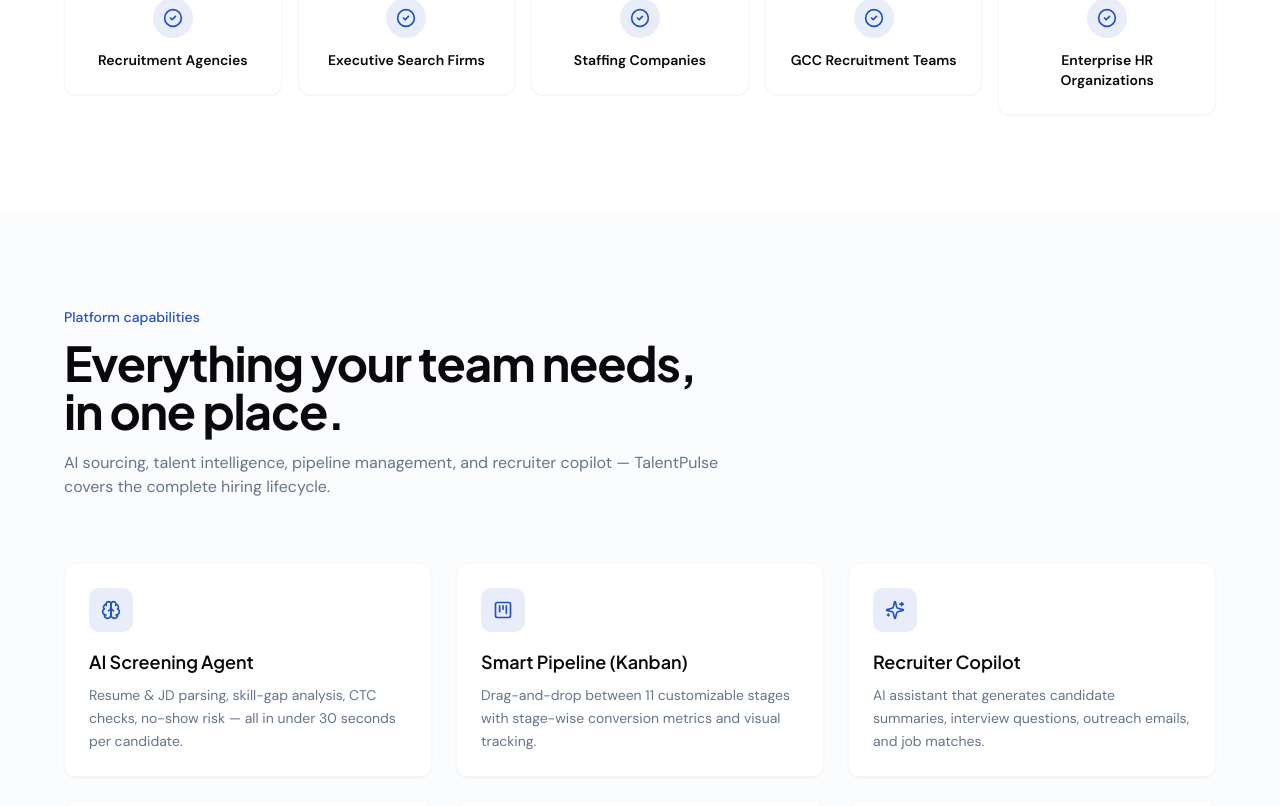
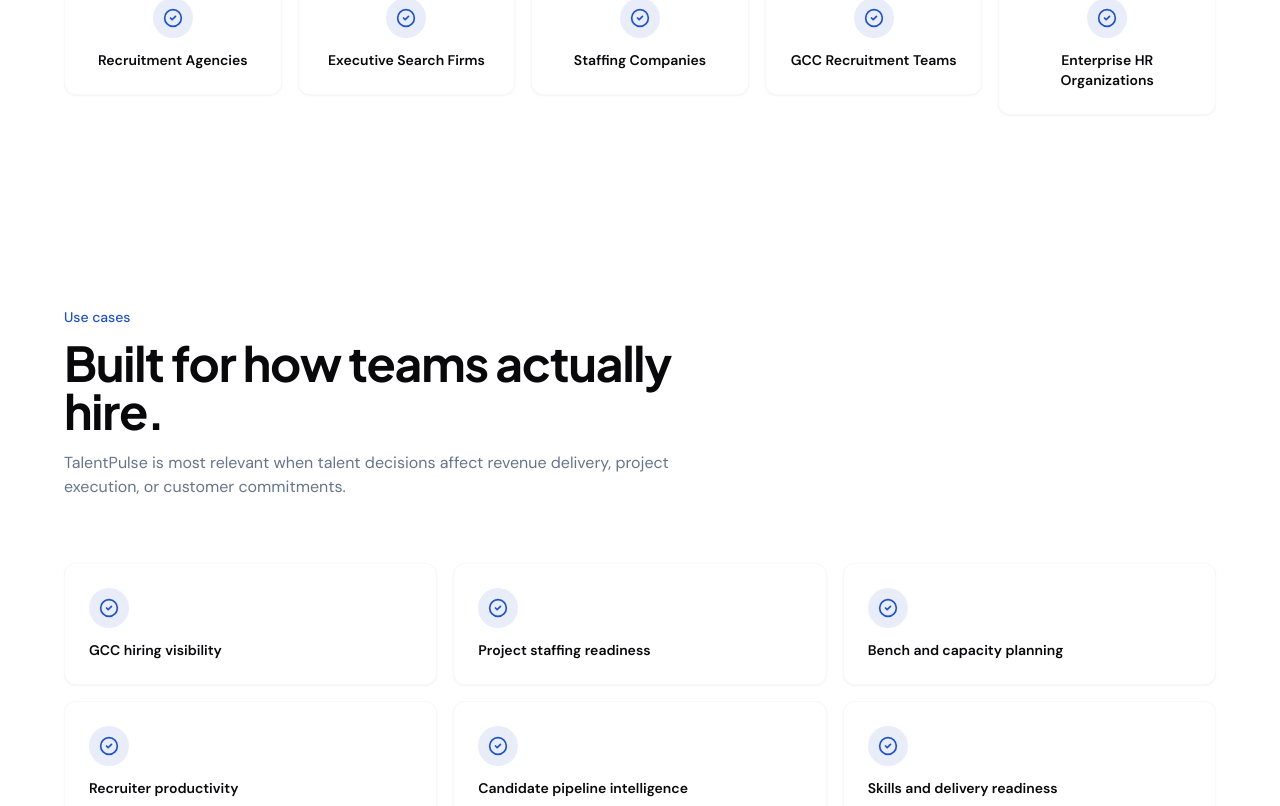
Before and after one commit to mohan69/talentpulse-platform, a Next.js app: page / in a window 1280 px wide. Shown: the part 1991-2797 px from the top of the page. Built offline with nearby package versions, Linux system fonts and the light colour scheme; no server answers.

Commit message:
Align TalentPulse with RightSense operating intelligence

```diff
--- a/app/page.tsx
+++ b/app/page.tsx
@@ -18,6 +18,8 @@
   Clock,
   CheckCircle2,
   Eye,
+  ExternalLink,
+  Layers,
 } from "lucide-react";
 import { FadeIn, Stagger, StaggerItem } from "@/components/ui/animate";
 import { BrandLogo } from "@/components/brand-logo";
@@ -91,8 +93,7 @@
               Hire Faster. Hire Better.<br /><span className="text-primary">At Scale.</span>
             </h1>
             <p className="mt-6 text-lg md:text-xl text-muted-foreground max-w-2xl leading-relaxed">
-              TalentPulse combines AI sourcing, talent intelligence, candidate engagement, screening,
-              recruiter copilots and hiring workflow intelligence into a single platform.
+              Talent intelligence for project-driven, delivery-heavy, and GCC-style teams — connecting delivery readiness, staffing visibility, recruiter productivity, candidate intelligence, project capacity, and skills visibility.
             </p>
             <div className="mt-10 flex flex-wrap gap-3">
               <Link href="/login"><Button size="lg" className="gap-2">Get started <ArrowRight className="h-4 w-4" /></Button></Link>
@@ -214,6 +215,42 @@
         </div>
       </section>
 
+      {/* Use Cases */}
+      <section className="py-24">
+        <div className="mx-auto max-w-[1200px] px-6">
+          <FadeIn>
+            <div className="max-w-2xl">
+              <div className="text-sm font-medium text-primary mb-3">Use cases</div>
+              <h2 className="font-display text-4xl md:text-5xl font-bold tracking-tight">
+                Built for how teams actually hire.
+              </h2>
+              <p className="mt-4 text-muted-foreground">
+                TalentPulse is most relevant when talent decisions affect revenue delivery, project execution, or customer commitments.
+              </p>
+            </div>
+          </FadeIn>
+          <Stagger className="mt-16 grid md:grid-cols-2 lg:grid-cols-3 gap-4">
+            {[
+              "GCC hiring visibility",
+              "Project staffing readiness",
+              "Bench and capacity planning",
+              "Recruiter productivity",
+              "Candidate pipeline intelligence",
+              "Skills and delivery readiness",
+            ].map((item) => (
+              <StaggerItem key={item}>
+                <div className="rounded-xl bg-card p-6 shadow-sm border border-border/30 hover:border-primary/30 hover:shadow-md transition-all h-full">
+                  <div className="h-10 w-10 rounded-full bg-primary/10 text-primary flex items-center justify-center mb-3">
+                    <CheckCircle2 className="h-5 w-5" />
+                  </div>
+                  <div className="font-semibold text-sm">{item}</div>
+                </div>
+              </StaggerItem>
+            ))}
+          </Stagger>
+        </div>
+      </section>
+
       {/* Features */}
       <section id="features" className="py-24 bg-muted/30">
         <div className="mx-auto max-w-[1200px] px-6">
@@ -274,6 +311,40 @@
         </div>
       </section>
 
+      {/* RightSense Ecosystem */}
+      <section className="py-24 bg-muted/30">
+        <div className="mx-auto max-w-[1200px] px-6">
+          <FadeIn>
+            <div className="rounded-2xl bg-card border border-border/40 p-8 md:p-12 shadow-sm max-w-4xl mx-auto text-center">
+              <Layers className="h-10 w-10 text-primary mx-auto mb-4" />
+              <p className="text-xs font-semibold uppercase tracking-widest text-primary mb-2">
+                RightSense ecosystem
+              </p>
+              <h2 className="font-display text-3xl md:text-4xl font-bold tracking-tight text-balance">
+                Part of the RightSense Enterprise Operating Intelligence stack.
+              </h2>
+              <p className="mt-4 text-muted-foreground max-w-2xl mx-auto leading-relaxed">
+                TalentPulse sits alongside PulseIQ and WinsProposal in the RightSense platform family, surfacing talent-specific intelligence — capacity, skills, attrition, productivity — that feeds into the broader Enterprise Truth Map and Executive Cockpit.
+              </p>
+            </div>
+          </FadeIn>
+        </div>
+      </section>
+
+      {/* Note */}
+      <section className="py-16">
+        <div className="mx-auto max-w-[1200px] px-6">
+          <FadeIn>
+            <div className="rounded-2xl border border-amber-200 bg-amber-50/60 p-6 md:p-8 max-w-4xl mx-auto text-center">
+              <p className="text-base text-amber-800 leading-relaxed">
+                <span className="font-semibold">When is TalentPulse most relevant?</span>{" "}
+                TalentPulse is most relevant when talent decisions affect revenue delivery, project execution, or customer commitments.
+              </p>
+            </div>
+          </FadeIn>
+        </div>
+      </section>
+
       {/* CTA */}
       <section className="py-24 bg-primary text-primary-foreground relative overflow-hidden">
         <div className="absolute inset-0 bg-[radial-gradient(ellipse_at_top_right,white_0%,transparent_50%)] opacity-10" />
@@ -286,12 +357,21 @@
             <p className="mt-4 opacity-90 max-w-xl mx-auto leading-relaxed">
               Join recruitment teams that are hiring faster, better, and at scale with TalentPulse.
             </p>
-            <div className="mt-10">
+            <div className="mt-10 flex flex-wrap items-center justify-center gap-3">
               <Link href="/login">
                 <Button size="lg" variant="secondary" className="gap-2">
                   Launch the platform <ArrowRight className="h-4 w-4" />
                 </Button>
               </Link>
+              <a
+                href="https://www.rightsense.in/48-hour-diagnostic"
+                target="_blank"
+                rel="noopener noreferrer"
+              >
+                <Button size="lg" variant="secondary" className="gap-2 bg-white/10 text-white border-white/20 hover:bg-white/20">
+                  Discuss Talent Intelligence <ExternalLink className="h-4 w-4" />
+                </Button>
+              </a>
             </div>
           </FadeIn>
         </div>
```
